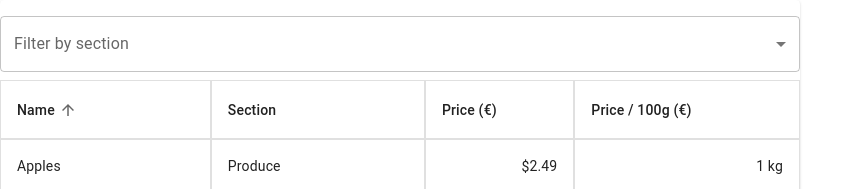
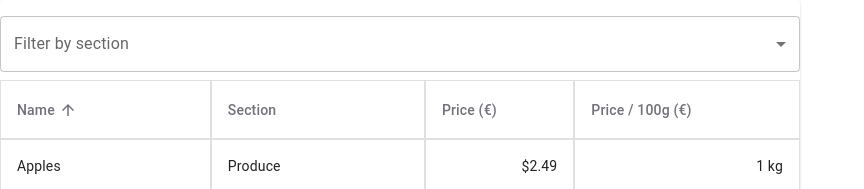
Before and after one commit to MasindeOdera/grocery-table, a React (Create React App) app: page / in a window 1280 px wide. Shown: the top 189 px of the page, without its empty margins (0-864 px from the left). Built offline with nearby package versions, Linux system fonts and the light colour scheme.

Commit message:
Updated table header color

```diff
--- a/src/GroceryTable.tsx
+++ b/src/GroceryTable.tsx
@@ -1,6 +1,6 @@
 import React, { useState } from 'react';
 import {
-    Table, TableBody, TableCell, TableContainer, TableHead, TableRow, TableSortLabel, TablePagination, Paper, FormControl, InputLabel, Select, MenuItem, SelectChangeEvent
+    Table, TableBody, TableCell, TableContainer, TableHead, TableRow, TableSortLabel, TablePagination, Paper, FormControl, InputLabel, Select, MenuItem, SelectChangeEvent, Typography
 } from '@mui/material';
 import { GroceryItem } from './types';
 
@@ -79,18 +79,19 @@ const GroceryTable: React.FC<GroceryTableProps> = ({ items }) => {
                 <Table stickyHeader aria-label='sticky table'>
                     <TableHead>
                         <TableRow>
-                            <TableCell sortDirection={orderBy === 'name' ? order : false} sx={{ border: '1px solid rgba(224, 224, 224, 1)' }}>
+                            <TableCell sortDirection={orderBy === 'name' ? order : false} sx={{ border: '1px solid rgba(224, 224, 224, 1)', color: '#71717A' }}>
                                 <TableSortLabel
                                     active={orderBy === 'name'}
                                     direction={orderBy === 'name' ? order : 'asc'}
                                     onClick={handleRequestSort('name')}
+                                    sx={{ color: '#71717A', '&.Mui-active': {color: '#71717A !important'}, '& .MuiTableSortLabel-icon': {color: '#71717A !important'} }}
                                 >
                                     Name
                                 </TableSortLabel>
                             </TableCell>
-                            <TableCell sx={{ border: '1px solid rgba(224, 224, 224, 1)' }}>Section</TableCell>
-                            <TableCell sx={{ border: '1px solid rgba(224, 224, 224, 1)' }}>Price (€)</TableCell>
-                            <TableCell sx={{ border: '1px solid rgba(224, 224, 224, 1)' }}>Price / 100g (€)</TableCell>
+                            <TableCell sx={{ border: '1px solid rgba(224, 224, 224, 1)', color: '#71717A' }}>Section</TableCell>
+                            <TableCell sx={{ border: '1px solid rgba(224, 224, 224, 1)', color: '#71717A' }}>Price (€)</TableCell>
+                            <TableCell sx={{ border: '1px solid rgba(224, 224, 224, 1)', color: '#71717A' }}>Price / 100g (€)</TableCell>
                         </TableRow>
                     </TableHead>
                     <TableBody>
```
